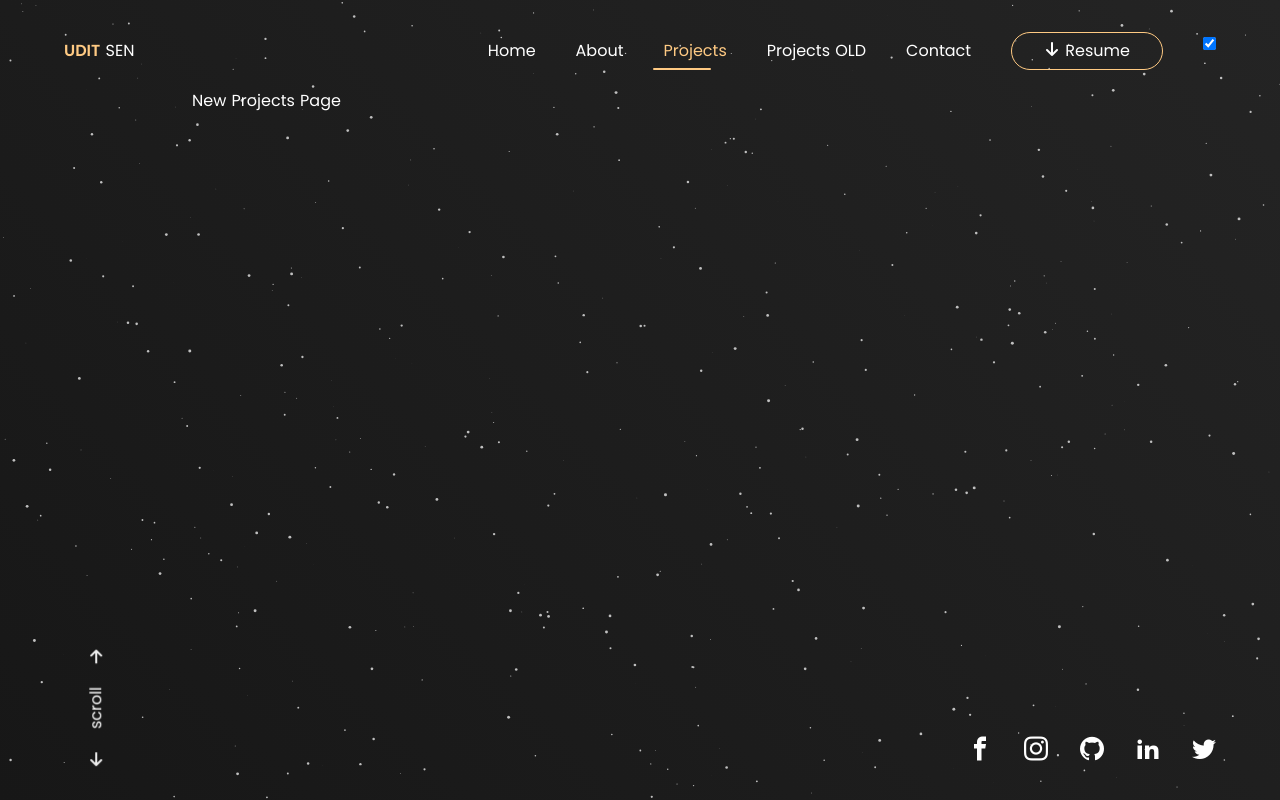
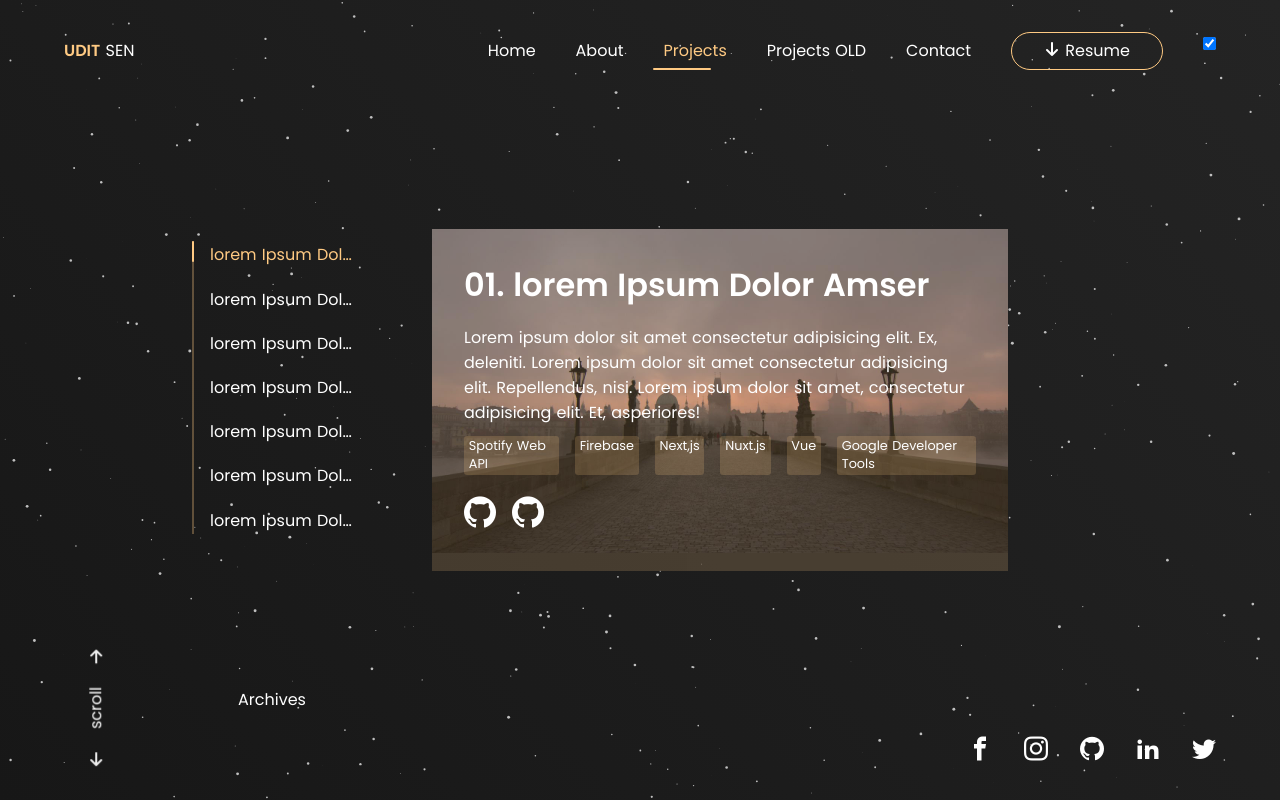
Before and after one commit to aedit/v2, a Nuxt app: page /projects in a window 1280 px wide. Built offline with nearby package versions, Linux system fonts and the light colour scheme.

Commit message:
Projects Page new version

```diff
--- a/assets/styles/general/_animations.scss
+++ b/assets/styles/general/_animations.scss
@@ -12,12 +12,16 @@
   transform: scale(0.8);
 }
 
-.about-child-enter-active,
-.about-child-leave-active {
-  transition: opacity 0.5s ease;
+.fade-leave-active,
+.fade-enter-active {
+  opacity: 0.9;
+  transition: all 1s ease;
 }
-
-.about-child-enter-from,
-.about-child-leave-to {
+.fade-enter {
   opacity: 0;
+  transform: scale(0.8);
 }
+.fade-leave-to {
+  opacity: 0;
+  transform: scale(0.8);
+}
--- a/assets/styles/pages/_projects.scss
+++ b/assets/styles/pages/_projects.scss
@@ -2,4 +2,97 @@
   height: 100%;
   width: 100%;
   padding: 5.5rem 15%;
+  display: flex;
+
+  &__nav {
+    display: flex;
+    flex-direction: column;
+    align-items: center;
+    max-width: 10rem;
+    &__list-container {
+      display: flex;
+      flex-direction: column;
+      flex-basis: 100%;
+      max-width: 100%;
+      justify-content: center;
+    }
+
+    &__list {
+      border-left: 2px solid #ffca8350;
+      display: flex;
+      flex-direction: column;
+      gap: 1rem;
+      max-width: 100%;
+      position: relative;
+      li {
+        cursor: pointer;
+        white-space: nowrap;
+        overflow: hidden;
+        text-overflow: ellipsis;
+        padding-left: 1rem;
+        padding-top: 0.1rem;
+        padding-bottom: 0.1rem;
+
+        &.active-item {
+          color: map-get($color-map, primary);
+        }
+      }
+
+      .list-selected-indicator {
+        position: absolute;
+        left: -2px;
+        top: 0;
+        height: 40px;
+        width: 2px;
+        background-color: map-get($color-map, primary);
+        border-radius: 5px;
+        transition: 0.2s ease top;
+      }
+    }
+  }
+
+  &__main {
+    flex: 1;
+    display: flex;
+    align-items: center;
+    justify-content: center;
+    overflow-y: hidden;
+
+    .projects__container {
+      display: grid;
+      grid-template-columns: 1fr;
+      grid-template-rows: 1fr;
+      margin: 5rem;
+
+      .projects__image {
+        width: 100%;
+        grid-area: 1/1/-1/-1;
+      }
+      .projects__content {
+        grid-area: 1/1/-1/-1;
+        z-index: 2;
+        background-color: #ffca8330;
+        height: 100%;
+        display: flex;
+        flex-direction: column;
+        justify-content: center;
+        padding: 2rem;
+
+        &--techs {
+          display: flex;
+          gap: 1rem;
+          span {
+            background-color: #ffca8330;
+            font-size: 0.8rem;
+            border-radius: 3px;
+            padding: 0.1rem 0.3rem;
+          }
+        }
+
+        &--actions {
+          font-size: 2rem;
+        }
+      }
+    }
+  }
 }
--- a/pages/projects.vue
+++ b/pages/projects.vue
@@ -1,10 +1,153 @@
 <template>
-  <div class="projects" @mousewheel="goNextThrottle">New Projects Page</div>
+  <div class="projects" @mousewheel="throttleScroll">
+    <nav class="projects__nav">
+      <div class="projects__nav__list-container">
+        <ul class="projects__nav__list">
+          <li
+            v-for="(project, index) in projects"
+            :key="index"
+            :class="{ 'active-item': project.selected }"
+            @click="selectItem(index)"
+          >
+            {{ project.title }}
+          </li>
+          <span
+            ref="list-selected-indicator"
+            class="list-selected-indicator"
+          ></span>
+        </ul>
+      </div>
+      <button
+        class="archives-button"
+        @click="$router.push('/project-archives')"
+      >
+        Archives
+      </button>
+    </nav>
+    <main class="projects__main">
+      <transition name="fade">
+        <div v-if="showingSelectedProject" class="projects__container">
+          <img class="projects__image" :src="base64" alt="" />
+          <div class="projects__content">
+            <a
+              :href="selectedProject.projectURL"
+              target="_blank"
+              rel="noopener noreferrer"
+            >
+              <h1 class="projects__content--title mb-3">
+                {{
+                  getProjectTitle(selectedProject.number, selectedProject.title)
+                }}
+              </h1>
+            </a>
+            <p class="projects__content--description mb-2">
+              {{ selectedProject.description }}
+            </p>
+            <div class="projects__content--techs mb-3">
+              <span v-for="(item, index) in selectedProject.techs" :key="index">
+                {{ item }}
+              </span>
+            </div>
+            <div class="projects__content--actions">
+              <a
+                :href="selectedProject.githubURL"
+                target="_blank"
+                rel="noopener noreferrer"
+              >
+                <i class="icon-github mr-3"></i>
+              </a>
+              <a
+                :href="selectedProject.projectURL"
+                target="_blank"
+                rel="noopener noreferrer"
+              >
+                <i class="icon-github"></i>
+              </a>
+            </div>
+          </div>
+        </div>
+      </transition>
+    </main>
+  </div>
 </template>
 
 <script>
+import projects from '~/assets/scripts/projects'
+import base64 from '~/assets/scripts/image-base64'
 import changeRouteOnScrollMixin from '~/changeRouteOnScrollMixin'
 export default {
   mixins: [changeRouteOnScrollMixin],
+  beforeRouteEnter(to, from, next) {
+    next((vm) => {
+      if (from.path === '/contact') vm.defaultIndex = vm.lastProjectIndex
+    })
+  },
+  data() {
+    return {
+      projects,
+      base64,
+      showingSelectedProject: false,
+      throttleScroll: () => {},
+      throttleSelect: () => {},
+      defaultIndex: 0,
+    }
+  },
+  computed: {
+    selectedProject() {
+      return {
+        number: this.selectedProjectIndex + 1,
+        ...this.projects.find((el) => el.selected),
+      }
+    },
+    selectedProjectIndex() {
+      return this.projects.findIndex((el) => el.selected)
+    },
+    lastProjectIndex() {
+      return this.projects.length - 1
+    },
+  },
+  mounted() {
+    this.selectItem(this.defaultIndex, true)
+    this.throttleSelect = this.throttle(this.selectItem)
+    this.throttleScroll = this.throttle(this.checkScroll)
+  },
+  methods: {
+    selectItem(index, skipCheck = false) {
+      const prevSelectedIndex = this.selectedProjectIndex
+      if (!skipCheck && index === prevSelectedIndex) return
+
+      this.showingSelectedProject = !this.showingSelectedProject
+      projects.forEach((el) => this.$set(el, 'selected', false))
+      this.$set(projects[index], 'selected', true)
+      this.$nextTick(() => {
+        const selectedIndicator = this.$refs['list-selected-indicator']
+        const selectedItem = this.$el.querySelector(
+          '.projects__nav__list .active-item'
+        )
+        const offsetTop = selectedItem.offsetTop
+        const clientHeight = selectedItem.clientHeight
+        selectedIndicator.style.top = offsetTop + 'px'
+        selectedIndicator.style.height = clientHeight + 'px'
+        setTimeout(() => {
+          this.showingSelectedProject = true
+        }, 500)
+      })
+    },
+    getProjectTitle(num, title) {
+      return '0' + num + '.\n' + title
+    },
+    checkScroll(e) {
+      const isDownScroll = e.wheelDeltaY < 0
+
+      if (
+        (isDownScroll && this.selectedProjectIndex === this.lastProjectIndex) ||
+        (!isDownScroll && this.selectedProjectIndex === 0)
+      ) {
+        this.goNextThrottle(e)
+        return
+      }
+      this.throttleSelect(this.selectedProjectIndex + (isDownScroll ? 1 : -1))
+    },
+  },
 }
 </script>
```
